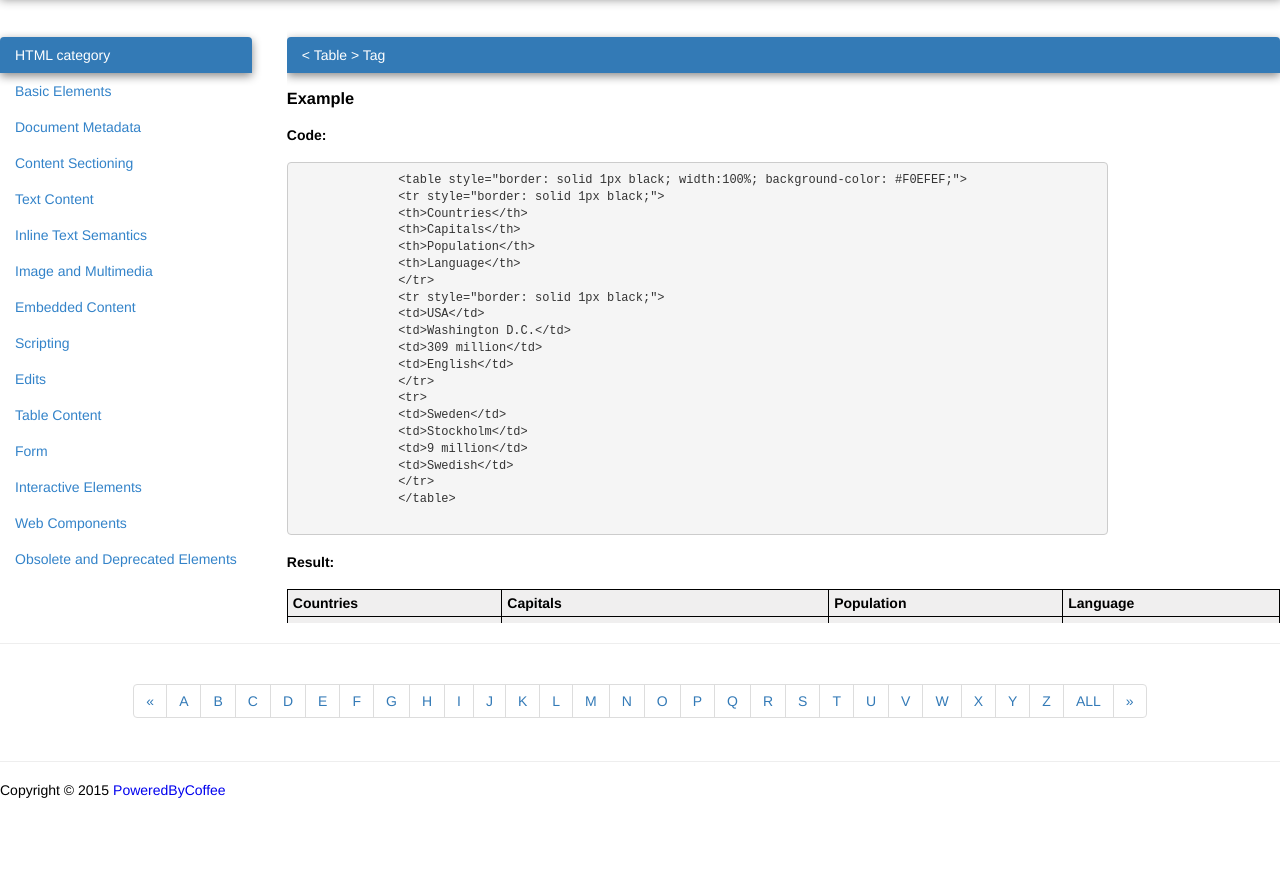
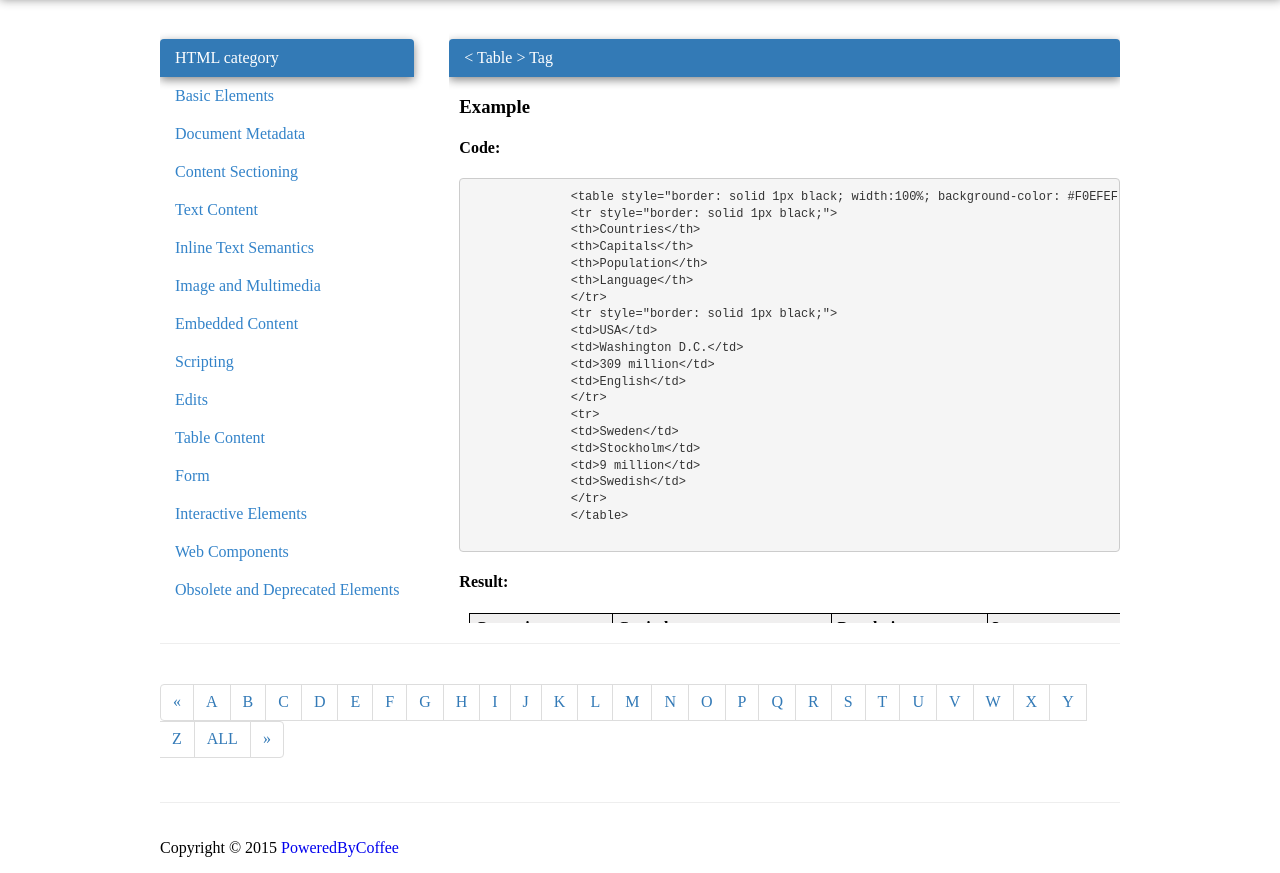
Before and after one commit to wl2002/134Bassignment3, a plain HTML site: page tag.html in a window 1280 px wide. Shown: the part 58-931 px from the top of the page. Before the commit the page ends 870 px from the top, so only its background shows below. Drawn offline with Linux system fonts and the light colour scheme.

Commit message:
finish with the styling and the website looks really good :dancer:
finish with the styling and the website looks really good :dancer:  :+1:
:8ball:  i didn't know github has all these smile faces :dango:

```diff
--- a/css/style.css
+++ b/css/style.css
@@ -7,13 +7,9 @@
  */
 
 body {
-	font-family: "Helvetica Neue",Helvetica,Arial,sans-serif;
-	font-size: 14px;
-	background-color: #fff;
-	width:100%;
-	height:100%;
-	margin: 0;
-	padding: 0;
+    margin: 0px auto;
+    padding: 0;
+    width: 100%;
 }
 
 
@@ -25,9 +21,13 @@ header {
 	margin-bottom:30px;
 }
 
+section {
+	padding-left:10px;
+}
 
 table {
-    width:100%;
+    width:98%;
+	margin-left:10px;
 }
 table, th, td {
     border: 1px solid black;
@@ -178,24 +178,17 @@ nav input {
 	margin-left: auto;
 	margin-right: auto;
 	width: auto;
-
 }
 
 .outer_container {
-	height: auto;
 	margin-left: auto;
 	margin-right: auto;
-	width:auto;
-
+	width: 75%;
+	max-width: 1200px;
+	height: auto;
+	overflow: auto;
 }
 
-/*
-@media (max-width: 400px) {
-	#inner_left_container {
-		display:none;
-    }
-}
-*/
 
 #inner_left_container {
 	height:auto;
```
Also changed, not shown: about.html (+1 -1 lines), contact.html (+2 -2 lines), index.html (+5 -3 lines).
